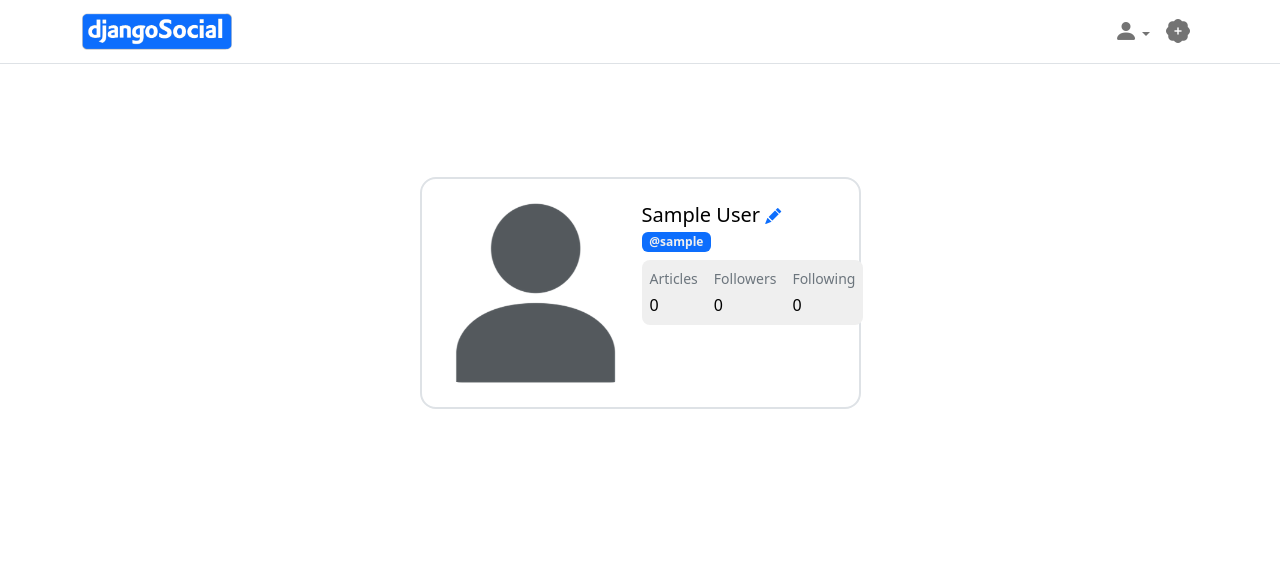
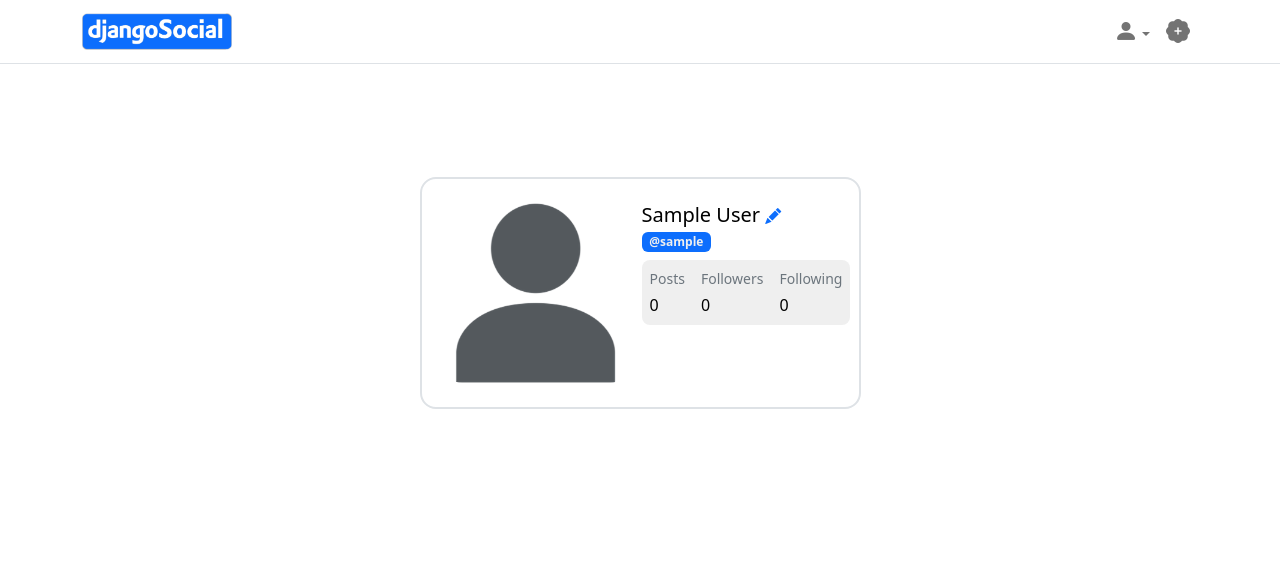
Before and after one commit to Dartypier/django_social, a Django app: page /user/1/ in a window 1280 px wide. Shown: the top 565 px of the page. Run offline with Django 4.2, Linux system fonts and the light colour scheme; the visitor is signed in with stand-in values (Sample User, id 1); data comes from the database, SQL or seed files in the repository; data that the repository does not hold is empty.

Commit message:
now profile is responsive

```diff
--- a/django_social/templates/user_detail.html
+++ b/django_social/templates/user_detail.html
@@ -29,13 +29,13 @@
                                 </span>
                             </div>
                             <p class="mb-2 pb-1 badge bg-primary" style="color: #efefef;">@{{object.username}}</p>
-                            <div class="d-flex justify-content-evenly rounded-3 p-2 mb-2"
+                            <div class="d-md-flex  justify-content-evenly rounded-3 p-2 mb-2"
                                 style="background-color: #efefef;">
                                 <div>
-                                    <p class="small text-muted mb-1">Articles</p>
+                                    <p class="small text-muted mb-1">Posts</p>
                                     <p class="mb-0">{{post_count}}</p>
                                 </div>
-                                <div class="px-3">
+                                <div class="px-md-3">
                                     <p class="small text-muted mb-1">Followers</p>
                                     <p class="mb-0">{{followers_count}}</p>
                                 </div>
```
